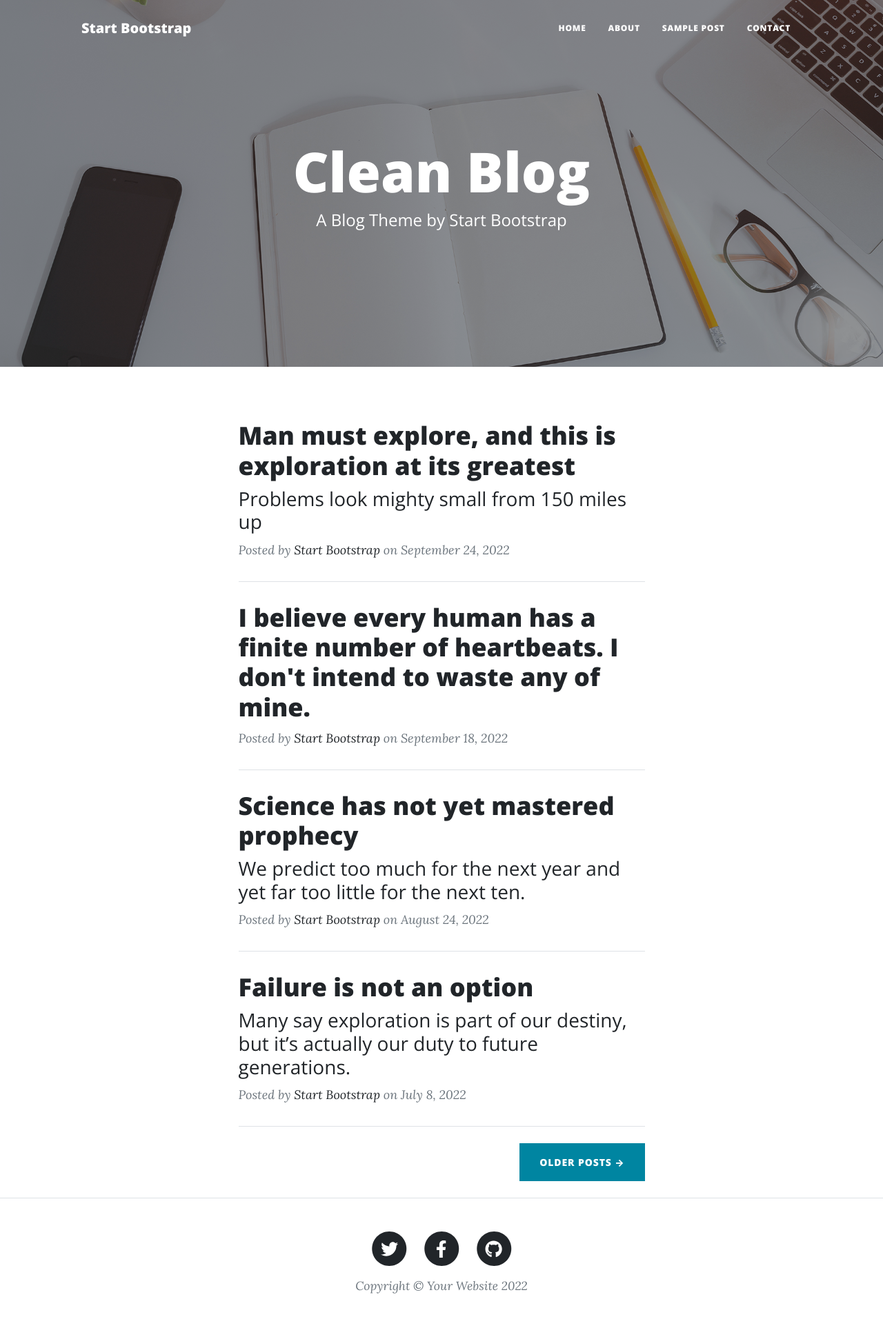
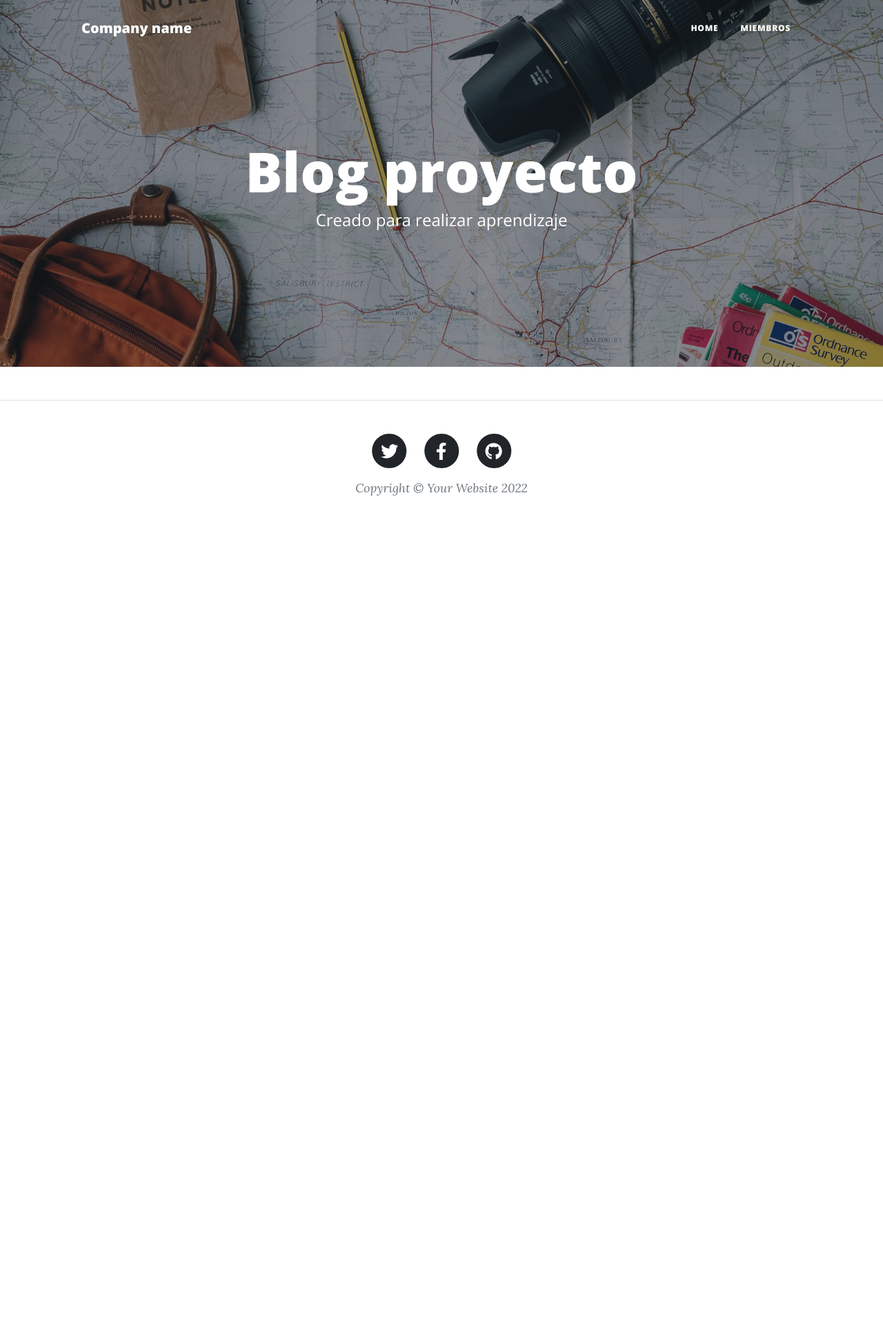
Before and after one commit to pablofontaine/MVT, a Django app: template first_mvt/home/templates/home/index.html in a window 1280 px wide. Shown: the whole page at 69% size. After the commit the page ends 719 px from the top, so only its background shows below. Run offline with Django 3.2, Linux system fonts and the light colour scheme; the template is opened without the code that fills it, so the values that code supplies are empty; some libraries are stand-ins or nearby versions.

Commit message:
Preparing index.html to inherit. Modification of template list_family_members.html to inherit from index.html. Correction of urls.py files. Creation of views in views.py of the family app, to render updated template.

```diff
--- a/first_mvt/first_mvt/settings.py
+++ b/first_mvt/first_mvt/settings.py
@@ -11,6 +11,7 @@ https://docs.djangoproject.com/en/4.1/ref/settings/
 """
 
 from pathlib import Path
+import os
 
 # Build paths inside the project like this: BASE_DIR / 'subdir'.
 BASE_DIR = Path(__file__).resolve().parent.parent
@@ -56,7 +57,9 @@ ROOT_URLCONF = 'first_mvt.urls'
 TEMPLATES = [
     {
         'BACKEND': 'django.template.backends.django.DjangoTemplates',
-        'DIRS': ['E:/Desktop/Programacion/Python/MVT/first_mvt/templates/'],
+        'DIRS': [
+            os.path.join(BASE_DIR, 'templates')
+        ],
         'APP_DIRS': True,
         'OPTIONS': {
             'context_processors': [
--- a/first_mvt/home/templates/home/index.html
+++ b/first_mvt/home/templates/home/index.html
@@ -8,8 +8,8 @@
         <meta name="viewport" content="width=device-width, initial-scale=1, shrink-to-fit=no" />
         <meta name="description" content="" />
         <meta name="author" content="" />
-        <title>Clean Blog - Start Bootstrap Theme</title>
-        <link rel="icon" type="image/x-icon" href="assets/favicon.ico" />
+        <title>Home</title>
+        <link rel="icon" type="image/x-icon" href="{% static 'home/assets/favicon.ico' %}" />
         <!-- Font Awesome icons (free version)-->
         <script src="https://use.fontawesome.com/releases/v6.1.0/js/all.js" crossorigin="anonymous"></script>
         <!-- Google fonts-->
@@ -22,96 +22,34 @@
         <!-- Navigation-->
         <nav class="navbar navbar-expand-lg navbar-light" id="mainNav">
             <div class="container px-4 px-lg-5">
-                <a class="navbar-brand" href="index.html">Start Bootstrap</a>
+                <a class="navbar-brand" href="{% url 'home:index' %}">Company name</a>
                 <button class="navbar-toggler" type="button" data-bs-toggle="collapse" data-bs-target="#navbarResponsive" aria-controls="navbarResponsive" aria-expanded="false" aria-label="Toggle navigation">
                     Menu
                     <i class="fas fa-bars"></i>
                 </button>
                 <div class="collapse navbar-collapse" id="navbarResponsive">
                     <ul class="navbar-nav ms-auto py-4 py-lg-0">
-                        <li class="nav-item"><a class="nav-link px-lg-3 py-3 py-lg-4" href="index.html">Home</a></li>
-                        <li class="nav-item"><a class="nav-link px-lg-3 py-3 py-lg-4" href="about.html">About</a></li>
-                        <li class="nav-item"><a class="nav-link px-lg-3 py-3 py-lg-4" href="post.html">Sample Post</a></li>
-                        <li class="nav-item"><a class="nav-link px-lg-3 py-3 py-lg-4" href="contact.html">Contact</a></li>
+                        <li class="nav-item"><a class="nav-link px-lg-3 py-3 py-lg-4" href="{% url 'home:index' %}">Home</a></li>
+                        <li class="nav-item"><a class="nav-link px-lg-3 py-3 py-lg-4" href="{% url 'family:family-members-list' %}">Miembros</a></li>
                     </ul>
                 </div>
             </div>
         </nav>
+        {% block initial_insert %}
         <!-- Page Header-->
-        <header class="masthead" style="background-image: url('assets/img/home-bg.jpg')">
+        <header class="masthead" style="background-image: url('../../static/home/assets/img/about-bg.jpg')">
             <div class="container position-relative px-4 px-lg-5">
                 <div class="row gx-4 gx-lg-5 justify-content-center">
                     <div class="col-md-10 col-lg-8 col-xl-7">
                         <div class="site-heading">
-                            <h1>Clean Blog</h1>
-                            <span class="subheading">A Blog Theme by Start Bootstrap</span>
+                            <h1>Blog proyecto</h1>
+                            <span class="subheading">Creado para realizar aprendizaje</span>
                         </div>
                     </div>
                 </div>
             </div>
         </header>
-        <!-- Main Content-->
-        <div class="container px-4 px-lg-5">
-            <div class="row gx-4 gx-lg-5 justify-content-center">
-                <div class="col-md-10 col-lg-8 col-xl-7">
-                    <!-- Post preview-->
-                    <div class="post-preview">
-                        <a href="post.html">
-                            <h2 class="post-title">Man must explore, and this is exploration at its greatest</h2>
-                            <h3 class="post-subtitle">Problems look mighty small from 150 miles up</h3>
-                        </a>
-                        <p class="post-meta">
-                            Posted by
-                            <a href="#!">Start Bootstrap</a>
-                            on September 24, 2022
-                        </p>
-                    </div>
-                    <!-- Divider-->
-                    <hr class="my-4" />
-                    <!-- Post preview-->
-                    <div class="post-preview">
-                        <a href="post.html"><h2 class="post-title">I believe every human has a finite number of heartbeats. I don't intend to waste any of mine.</h2></a>
-                        <p class="post-meta">
-                            Posted by
-                            <a href="#!">Start Bootstrap</a>
-                            on September 18, 2022
-                        </p>
-                    </div>
-                    <!-- Divider-->
-                    <hr class="my-4" />
-                    <!-- Post preview-->
-                    <div class="post-preview">
-                        <a href="post.html">
-                            <h2 class="post-title">Science has not yet mastered prophecy</h2>
-                            <h3 class="post-subtitle">We predict too much for the next year and yet far too little for the next ten.</h3>
-                        </a>
-                        <p class="post-meta">
-                            Posted by
-                            <a href="#!">Start Bootstrap</a>
-                            on August 24, 2022
-                        </p>
-                    </div>
-                    <!-- Divider-->
-                    <hr class="my-4" />
-                    <!-- Post preview-->
-                    <div class="post-preview">
-                        <a href="post.html">
-                            <h2 class="post-title">Failure is not an option</h2>
-                            <h3 class="post-subtitle">Many say exploration is part of our destiny, but it’s actually our duty to future generations.</h3>
-                        </a>
-                        <p class="post-meta">
-                            Posted by
-                            <a href="#!">Start Bootstrap</a>
-                            on July 8, 2022
-                        </p>
-                    </div>
-                    <!-- Divider-->
-                    <hr class="my-4" />
-                    <!-- Pager-->
-                    <div class="d-flex justify-content-end mb-4"><a class="btn btn-primary text-uppercase" href="#!">Older Posts →</a></div>
-                </div>
-            </div>
-        </div>
+        {% endblock %}
         <!-- Footer-->
         <footer class="border-top">
             <div class="container px-4 px-lg-5">
@@ -151,6 +89,6 @@
         <!-- Bootstrap core JS-->
         <script src="https://cdn.jsdelivr.net/npm/bootstrap@5.1.3/dist/js/bootstrap.bundle.min.js"></script>
         <!-- Core theme JS-->
-        <script src="js/scripts.js"></script>
+        <script src="{% static 'home/js/scripts.js' %}"></script>
     </body>
 </html>
--- a/first_mvt/home/urls.py
+++ b/first_mvt/home/urls.py
@@ -2,7 +2,7 @@ from django.urls import path
 
 from home import views
 
-app_name = "home"
+app_name = 'home'
 urlpatterns = [
-    path("", views.index, name="index"),
+    path('', views.index, name='index'),
 ]
```
Also changed, not shown: first_mvt/family/templates/family/list_family_members.html (+42 -20 lines), first_mvt/family/urls.py (+5 -3 lines), first_mvt/family/views.py (+12 -0 lines), first_mvt/first_mvt/urls.py (+1 -16 lines).
